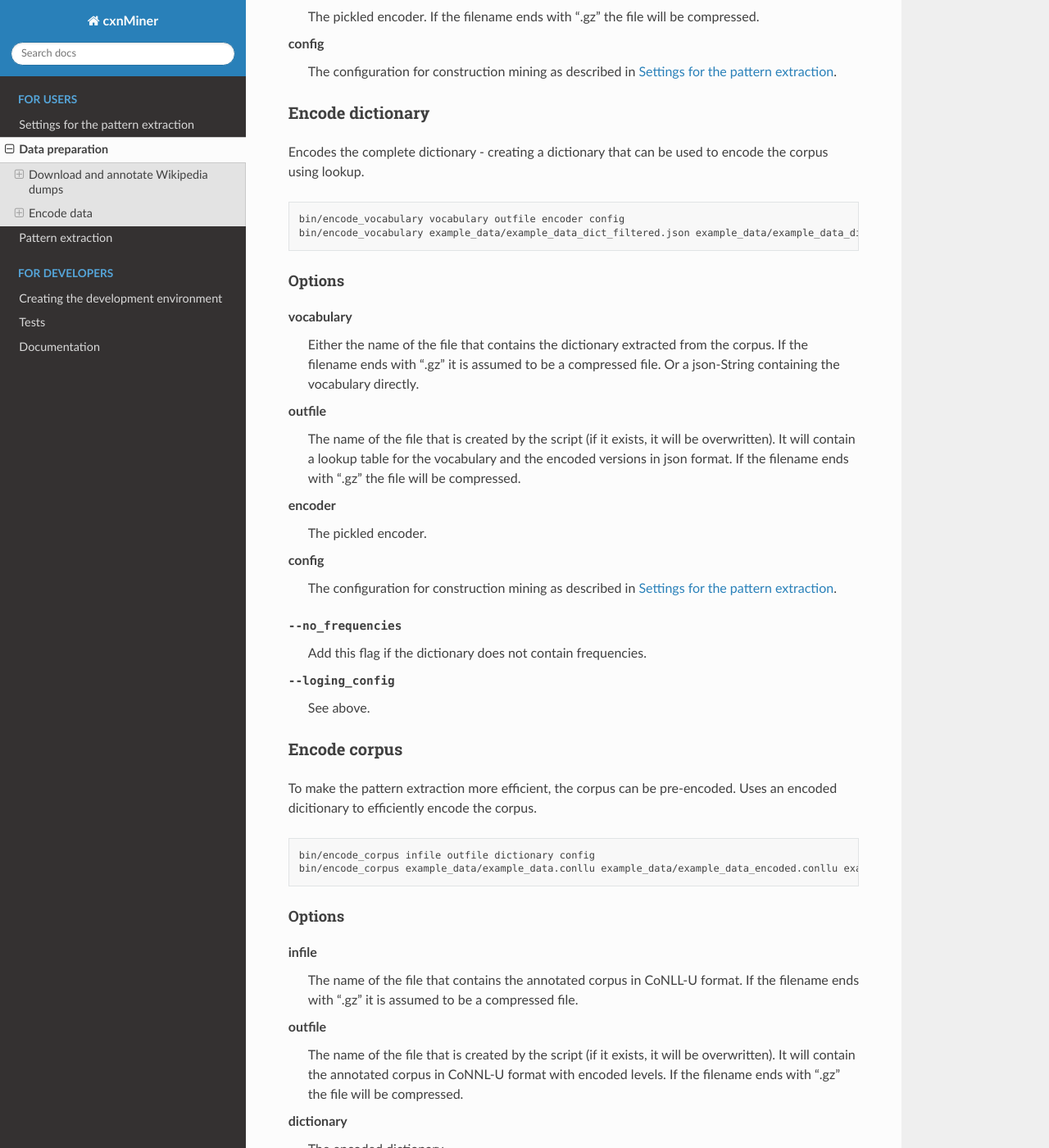
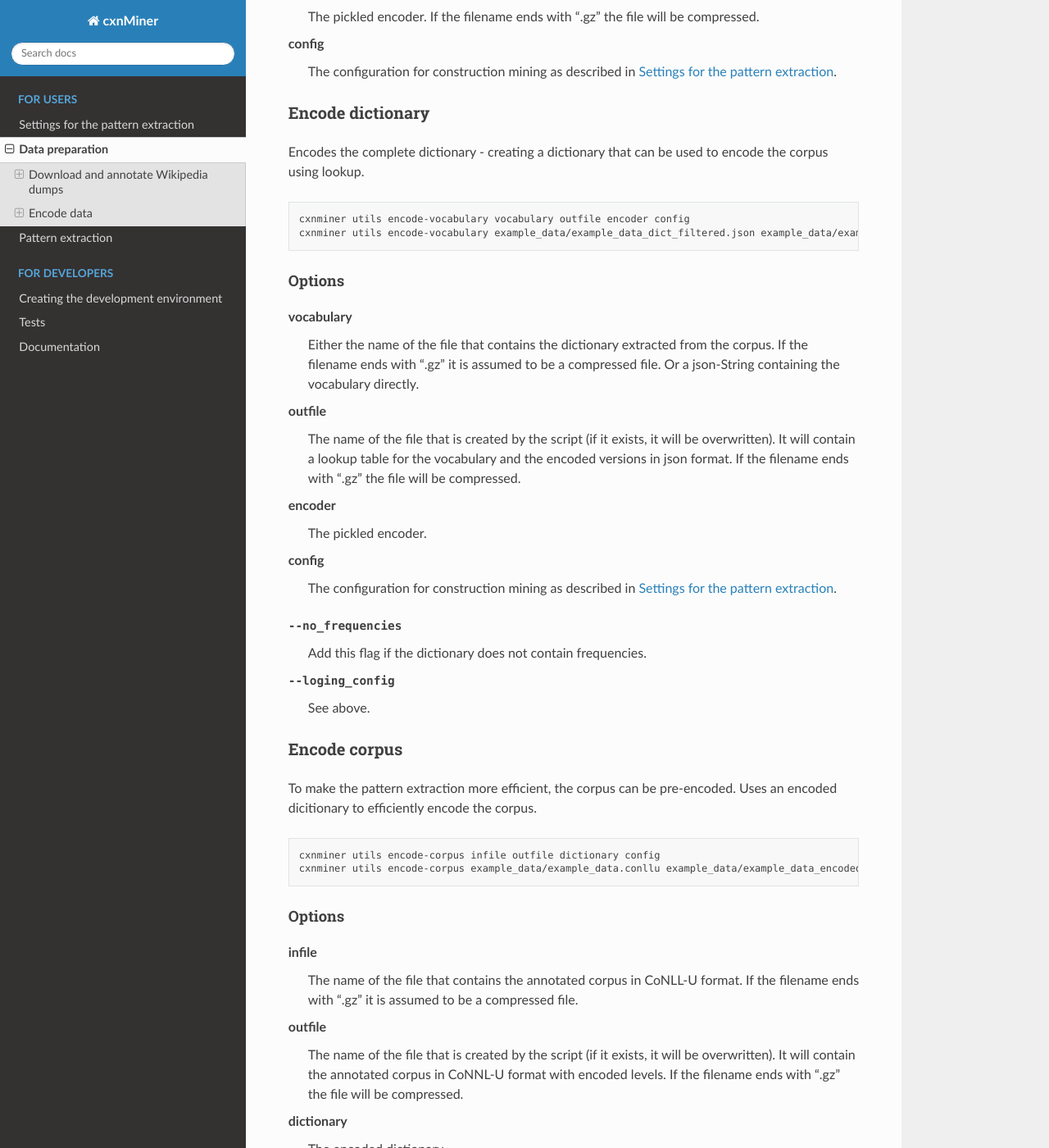
Before and after one commit to fab-bar/cxnMiner, a Sphinx documentation site: the page built from docs/utils.rst, in a window 1280 px wide and 1400 px high, scrolled down 3161 px. Shown: the whole window at 82% size. Built offline with Sphinx 7.4.7 and the Read the Docs theme 2.0.0, drawn with Linux system fonts in a browser that asks for light colours; some of the changed text lies outside the part shown.

Commit message:
Update documentation

```diff
--- a/docs/extraction.rst
+++ b/docs/extraction.rst
@@ -101,7 +101,10 @@ patterns that appear only once:
 
   cxnminer utils filter-patterns example_data/example_data_pattern_set.jsonl example_data/example_data_patterns_simple_stats.json frequency 2 example_data/example_data_pattern_set_frequent.jsonl
 
-In order to collect statistics that need acces to the individual elements of the patterns, e.g., the schematicity, the pattern set has to be decoded:
+The relation between the given statistics and the threshold can be defined by
+adding the option `--operator` which defaults to `>=`.
+
+In order to collect statistics that need access to the individual elements of the patterns, e.g., the schematicity, the pattern set has to be decoded:
 
 .. code-block:: bash
 
--- a/docs/utils.rst
+++ b/docs/utils.rst
@@ -79,8 +79,8 @@ Extract a dictionary of possible pattern elements to create an encoder.
 
 .. code-block:: bash
 
-  bin/extract_vocabulary infile outfile config
-  bin/extract_vocabulary example_data/example_data.conllu example_data/example_data_dict.json example_data/example_config.json
+  cxnminer utils extract-vocabulary infile outfile config
+  cxnminer utils extract-vocabulary example_data/example_data.conllu example_data/example_data_dict.json example_data/example_config.json
 
 Options
 +++++++
@@ -134,8 +134,8 @@ Create and pickle an encoder based on an extracted dictionary.
 
 .. code-block:: bash
 
-  bin/create_encoder dictionaries outfile config
-  bin/create_encoder example_data/example_data_dict_filtered.json example_data/example_data_encoder example_data/example_config.json
+  cxnminer utils create-encoder dictionaries outfile config
+  cxnminer utils create-encoder example_data/example_data_dict_filtered.json example_data/example_data_encoder example_data/example_config.json
 
 Options
 +++++++
@@ -161,8 +161,8 @@ to encode the corpus using lookup.
 
 .. code-block:: bash
 
-  bin/encode_vocabulary vocabulary outfile encoder config
-  bin/encode_vocabulary example_data/example_data_dict_filtered.json example_data/example_data_dict_filtered_encoded.json example_data/example_data_encoder example_data/example_config.json
+  cxnminer utils encode-vocabulary vocabulary outfile encoder config
+  cxnminer utils encode-vocabulary example_data/example_data_dict_filtered.json example_data/example_data_dict_filtered_encoded.json example_data/example_data_encoder example_data/example_config.json
 
 Options
 +++++++
@@ -199,8 +199,8 @@ Uses an encoded dicitionary to efficiently encode the corpus.
 
 .. code-block:: bash
 
-  bin/encode_corpus infile outfile dictionary config
-  bin/encode_corpus example_data/example_data.conllu example_data/example_data_encoded.conllu example_data/example_data_dict_filtered_encoded.json example_data/example_config.json
+  cxnminer utils encode-corpus infile outfile dictionary config
+  cxnminer utils encode-corpus example_data/example_data.conllu example_data/example_data_encoded.conllu example_data/example_data_dict_filtered_encoded.json example_data/example_config.json
 
 Options
 +++++++
```
Also changed, not shown: _static/coverage.svg.
